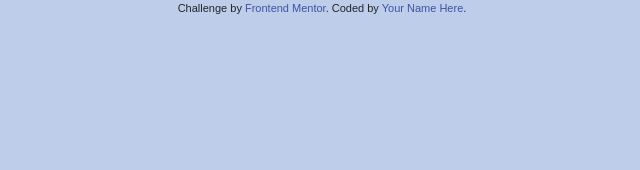
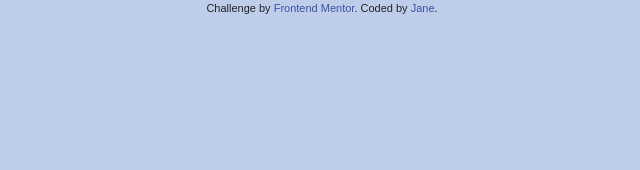
Before and after one commit to jvmcpheron/QR-code-component, a plain HTML site: page index.html in a window 1280 px wide. Shown: the top 170 px of the page, 318-958 px from the left. Drawn offline with nearby package versions, Linux system fonts and the light colour scheme.

Commit message:
added name to it

```diff
--- a/index.html
+++ b/index.html
@@ -39,7 +39,7 @@
   <footer>
     <div class="attribution">
       Challenge by <a href="https://www.frontendmentor.io?ref=challenge" target="_blank">Frontend Mentor</a>.
-      Coded by <a href="#">Your Name Here</a>.
+      Coded by <a href="https://github.com/jvmcpheron">Jane</a>.
     </div>
   </footer>
 
```
